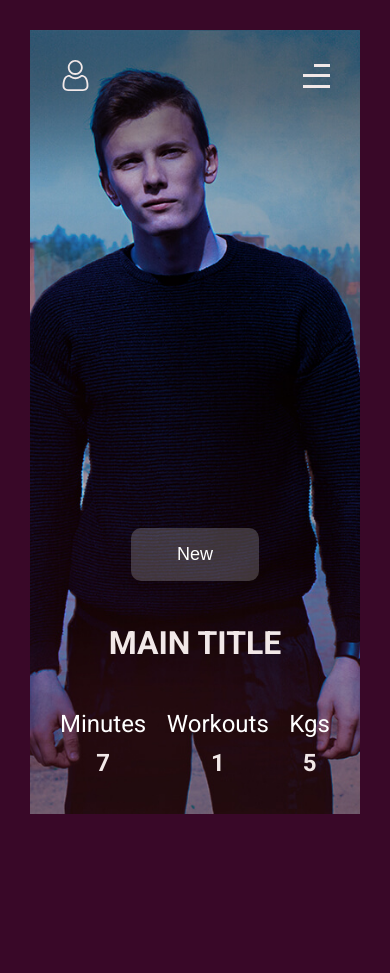
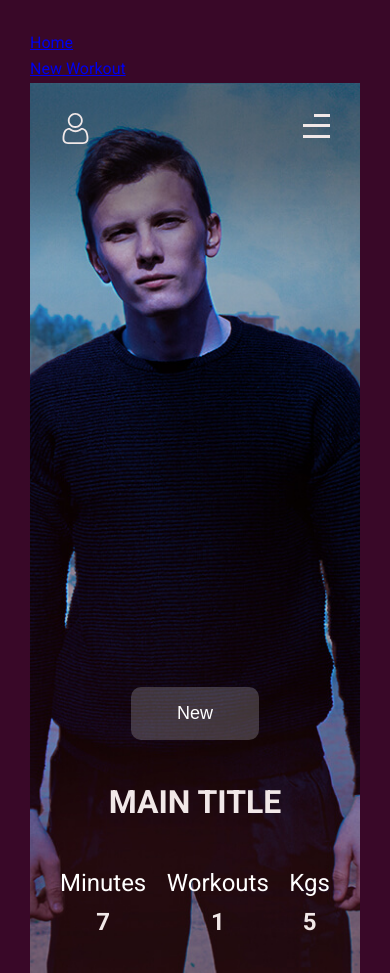
Before and after one commit to AirWav2021/workout-react, a React (Create React App) app: page / in a window 390 px wide. Before the commit the page ends 844 px from the top, so only its background shows below. Built offline with nearby package versions, Linux system fonts and the light colour scheme.

Commit message:
Feat(add router, creat hamburger menu

```diff
--- a/package.json
+++ b/package.json
@@ -8,6 +8,7 @@
     "@testing-library/user-event": "^13.5.0",
     "react": "^17.0.2",
     "react-dom": "^17.0.2",
+    "react-router-dom": "^6.2.2",
     "react-scripts": "5.0.0",
     "web-vitals": "^2.1.4"
   },
--- a/src/App.jsx
+++ b/src/App.jsx
@@ -1,6 +1,14 @@
-import React from 'react'
-import { Home } from './components/pages/Home/Home'
+// import React from 'react'
+// import { BrowserRouter as Router, Route } from 'react-router-dom'
 
-export const App = () => {
-	return <Home />
-}
+// import { Home } from './components/pages/Home/Home'
+
+// export const App = () => {
+// 	return (
+// 		<Router>
+// 			<Route path='/'>
+// 				<Home />
+// 			</Route>
+// 		</Router>
+// 	)
+// }
--- /dev/null
+++ b/src/Router/index.js
@@ -0,0 +1,25 @@
+import React from 'react'
+import { Route, Routes, NavLink } from 'react-router-dom'
+import { Home } from '../components/pages/Home/Home'
+import { NewWorkout } from '../components/pages/NewWorkout/NewWorkout'
+
+export const Router = () => {
+	return (
+		<>
+			<div className='App_wrapper'>
+				<div className='Navigate'>
+					<NavLink to='/' className='link'>
+						Home
+					</NavLink>
+					<NavLink to='/new-workout' className='link'>
+						<NewWorkout />
+					</NavLink>
+				</div>
+				<Routes>
+					<Route path='/' element={<Home />} />
+					<Route path='/new-workout' element={<NewWorkout />} />
+				</Routes>
+			</div>
+		</>
+	)
+}
--- /dev/null
+++ b/src/components/Header/Hamburger/Hamburger.jsx
@@ -0,0 +1,39 @@
+import React, { useState } from 'react'
+import { NavLink } from 'react-router-dom'
+import hamburgerImage from '../../../images/header/hamburger.svg'
+import hamburgerCloseImage from '../../../images/header/hamburger-close.svg'
+import styles from './Hamburger.module.scss'
+import { menu } from './menuBase'
+
+export const Hamburger = () => {
+	const [show, setShow] = useState(false)
+	console.log(show)
+
+	const handleLogout = () => {
+		console.log('logout')
+	}
+
+	return (
+		<div className={styles.wrapper}>
+			<button
+				className={styles.button}
+				type='button'
+				onClick={() => setShow(!show)}
+			>
+				<img src={show ? hamburgerCloseImage : hamburgerImage} alt='Auth' />
+			</button>
+			<nav className={`${styles.menu} ${show ? styles.show : ''}`}>
+				<ul>
+					{menu.map((item, idx) => (
+						<li key={`'menu'${idx}`}>
+							<NavLink to={item.link}>{item.title}</NavLink>
+						</li>
+					))}
+					<li>
+						<button onClick={handleLogout}>Logout</button>
+					</li>
+				</ul>
+			</nav>
+		</div>
+	)
+}
--- /dev/null
+++ b/src/components/Header/Hamburger/Hamburger.module.scss
@@ -0,0 +1,42 @@
+@import "../../../scss/_variables";
+@import "../../../scss/animations";
+
+.wrapper {
+  position: relative;
+  .menu {
+    position: absolute;
+    top: calc(100% + 10px);
+    right: 0;
+    background-color: $white;
+    color: $black;
+    padding: 10px 12px;
+    font-size: 14px;
+    box-shadow: $bx-16;
+    border-radius: 10px 0 10px 10px;
+    min-width: 116px;
+    display: none;
+    animation: opacity 0.4s;
+    &.show {
+      display: block;
+    }
+    > ul {
+      list-style-type: none;
+      a {
+        color: $black;
+        display: flex;
+        text-decoration: none;
+        transition: color 0.2s ease;
+        &:hover,
+        &.active {
+          color: $accent;
+        }
+      }
+    }
+  }
+}
+.button {
+  background-color: transparent;
+  border: none;
+  outline: none;
+  cursor: pointer;
+}
--- /dev/null
+++ b/src/components/Header/Hamburger/menuBase.js
@@ -0,0 +1,14 @@
+export const menu = [
+	{
+		title: 'Workouts',
+		link: '/Workouts',
+	},
+	{
+		title: 'Creat new',
+		link: '/new-workout',
+	},
+	{
+		title: 'Profile',
+		link: '/profile',
+	},
+]
--- a/src/components/Header/Header.jsx
+++ b/src/components/Header/Header.jsx
@@ -2,7 +2,7 @@ import React from 'react'
 import styles from './Header.module.scss'
 
 import userImage from '../../images/header/user.svg'
-import hamburgerImage from '../../images/header/hamburger.svg'
+import { Hamburger } from './Hamburger/Hamburger'
 
 export const Header = () => {
 	return (
@@ -10,10 +10,7 @@ export const Header = () => {
 			<button type='button'>
 				<img src={userImage} alt='Auth' />
 			</button>
-
-			<button>
-				<img src={hamburgerImage} alt='Auth' />
-			</button>
+			<Hamburger />
 		</header>
 	)
 }
--- a/src/components/common/Layout.module.scss
+++ b/src/components/common/Layout.module.scss
@@ -2,7 +2,7 @@
   display: flex;
   justify-content: space-between;
   flex-direction: column;
-  height: 890px;
+  height: 890px !important;
   max-width: 560px;
   width: 100%;
   padding: 30px;
--- /dev/null
+++ b/src/components/pages/NewWorkout/NewWorkout.jsx
@@ -0,0 +1,5 @@
+import React from 'react'
+
+export const NewWorkout = () => {
+	return <div>New Workout</div>
+}
--- a/src/index.js
+++ b/src/index.js
@@ -1,17 +1,14 @@
 import React from 'react'
+import { BrowserRouter } from 'react-router-dom'
 import ReactDOM from 'react-dom'
 import './scss/index.scss'
-import { App } from './App'
-import reportWebVitals from './reportWebVitals'
+import { Router } from './Router'
 
 ReactDOM.render(
 	<React.StrictMode>
-		<App />
+		<BrowserRouter>
+			<Router />
+		</BrowserRouter>
 	</React.StrictMode>,
 	document.getElementById('root'),
 )
-
-// If you want to start measuring performance in your app, pass a function
-// to log results (for example: reportWebVitals(console.log))
-// or send to an analytics endpoint. Learn more: https://bit.ly/CRA-vitals
-reportWebVitals()
```
Also changed, not shown: src/components/pages/NewWorkout/NewWorkout.module.scss (added), 1 other file (tests, documents, lock files or other folders).
